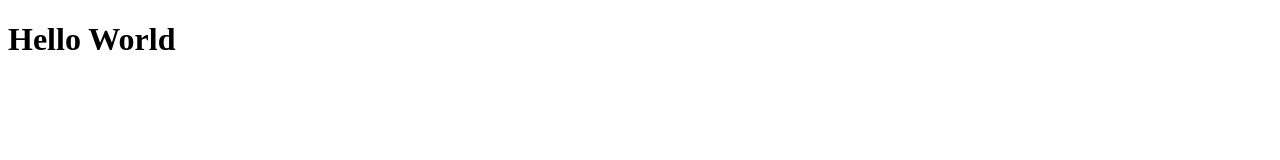
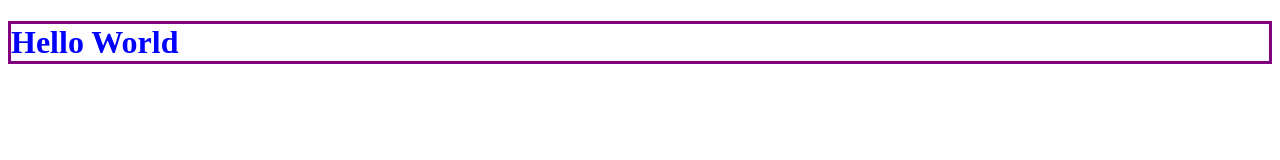
Before and after one commit to bryanskinner/didactic-waffle, a plain HTML site: page index.html in a window 1280 px wide. Drawn offline with Linux system fonts and the light colour scheme.

Commit message:
added purple border and changed the color to blue

```diff
--- a/index.html
+++ b/index.html
@@ -5,6 +5,7 @@
     <meta http-equiv="X-UA-Compatible" content="IE=edge">
     <meta name="viewport" content="width=device-width, initial-scale=1.0">
     <title>Document</title>
+    <link rel="stylesheet" href="styles.css"
 </head>
 <body>
     <h1>Hello World</h1>
--- /dev/null
+++ b/styles.css
@@ -0,0 +1,5 @@
+h1 {
+    color: blue;
+    border-style: solid;
+    border-color: purple;
+}
```
